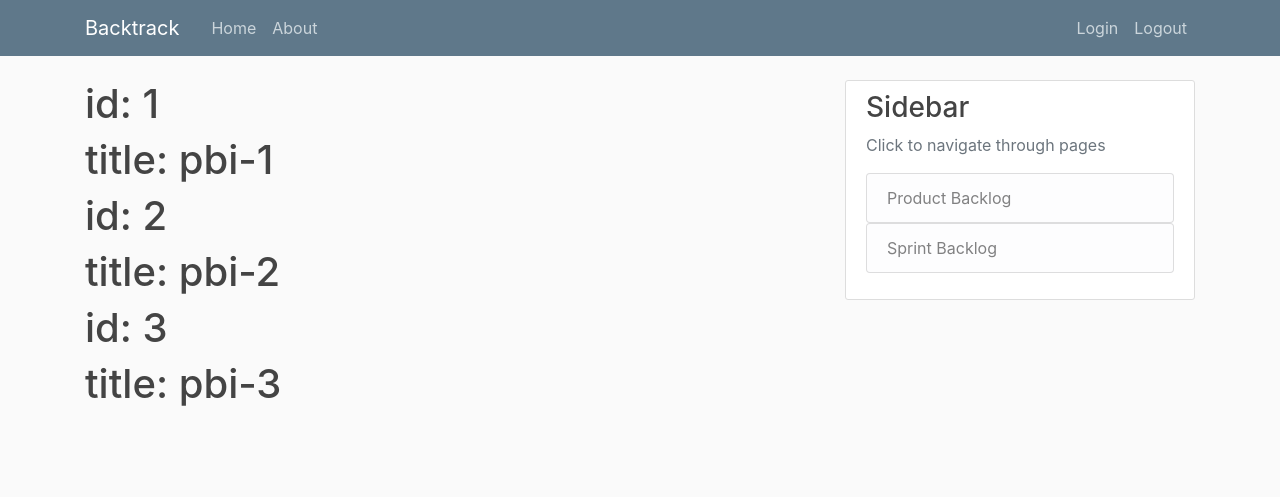
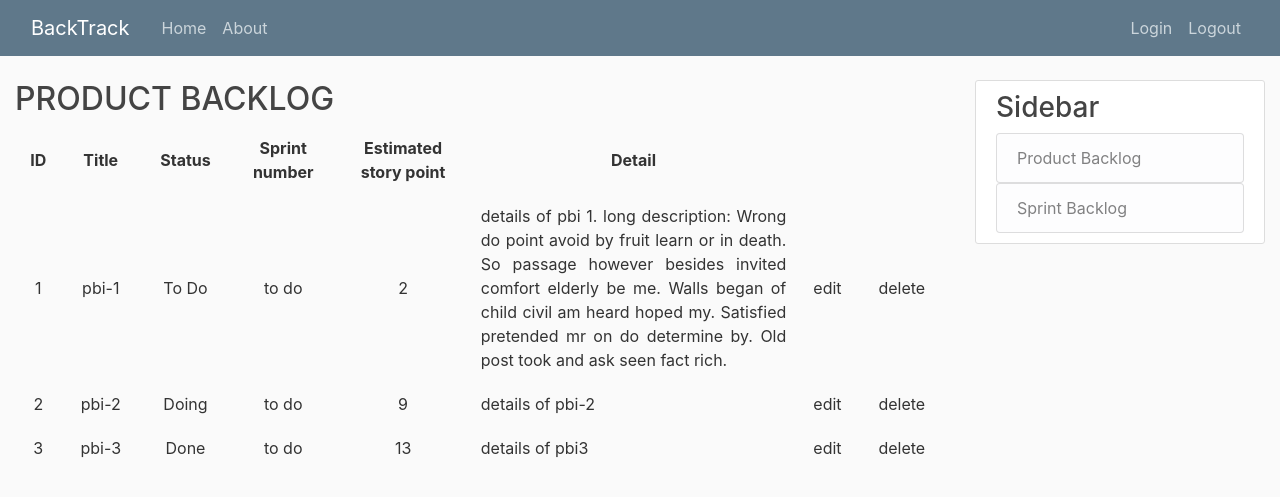
Before and after one commit to martinkingtw/BT_sprint1_demo, a Django app: page /pbi/ in a window 1280 px wide. Shown: the top 497 px of the page. Run offline with Django 3.2, Linux system fonts and the light colour scheme; data comes from the database, SQL or seed files in the repository; both versions use the stored data as it was after the commit; some libraries are stand-ins or nearby versions.

Commit message:
modified the base page layout; pbis are shown in table form

```diff
--- a/templates/PBI/home.html
+++ b/templates/PBI/home.html
@@ -1,9 +1,36 @@
 
 {% extends "base.html" %}
 {% block content %}
-	{% for PBI in dict %}
-		<h1>id: {{ PBI.id }}</h1>
-		<h1>title: {{ PBI.title }}</h1>
+<style>
+th, td {
+	padding: 10px;
+	text-align: center;
+}
 
-	{% endfor %}
+</style>
+	<h2>PRODUCT BACKLOG</h2>
+	<table style="width: 100%">
+		<tr>
+			<th>ID</th>
+    		<th>Title</th>
+    		<th>Status</th>
+    		<th>Sprint <br/> number</th>
+    		<th>Estimated<br/>story point</th>
+    		<th>Detail</th>
+    		<th></th>
+    		<th></th>
+    	</tr>
+		{% for PBI in dict %}
+		<tr>
+			<td>{{ PBI.id }}</td>
+			<td>{{ PBI.title }}</td>
+			<td>{{ PBI.status }}</td>
+			<td> to do </td>
+			<td>{{ PBI.ESP }}</td>
+			<td width="35%"; style="text-align: justify;">{{ PBI.details }}</td>
+			<td>edit</td>
+			<td>delete</td>
+		</tr>
+		{% endfor %}
+	</table>
 {% endblock content %}
--- a/templates/base.html
+++ b/templates/base.html
@@ -18,8 +18,8 @@
 <body>
 	<header class="site-header">
 	  <nav class="navbar navbar-expand-md navbar-dark bg-steel fixed-top">
-	    <div class="container">
-	      <a class="navbar-brand mr-4" href="{% url 'PBI-home'%}">Backtrack</a>
+	    <div class="container-fluid">
+	      <a class="navbar-brand mr-4" href="{% url 'PBI-home'%}">BackTrack</a>
 	      <button class="navbar-toggler" type="button" data-toggle="collapse" data-target="#navbarToggle" aria-controls="navbarToggle" aria-expanded="false" aria-label="Toggle navigation">
 	      <span class="navbar-toggler-icon"></span>
 	      </button>
@@ -38,20 +38,20 @@
 	  </nav>
 	</header>
 
-	<main role="main" class="container">
+	<main role="main" class="container-fluid">
 	  <div class="row">
-	    <div class="col-md-8">
+	    <div class="col-md-9">
 	      {% block content %}{% endblock %}
 	    </div>
-	    <div class="col-md-4">
+	    <div class="col-md-3">
 	      <div class="content-section">
 	        <h3>Sidebar</h3>
-	        <p class='text-muted'>Click to navigate through pages
+	        <!-- <p class='text-muted'>Click to navigate through pages -->
 	          <ul class="list-group">
 	            <a href="{% url 'PBI-home' %}"><li class="list-group-item list-group-item-light">Product Backlog</li></a>
 	            <a href="{% url 'Sprint-home' %}"><li class="list-group-item list-group-item-light">Sprint Backlog</li></a>
 	          </ul>
-	        </p>
+	        <!-- </p> -->
 	      </div>
 	    </div>
 	  </div>
```
Also changed, not shown: PBI/migrations/0001_initial.py, PBI/migrations/__init__.py (added), db.sqlite3, 1 other file.
